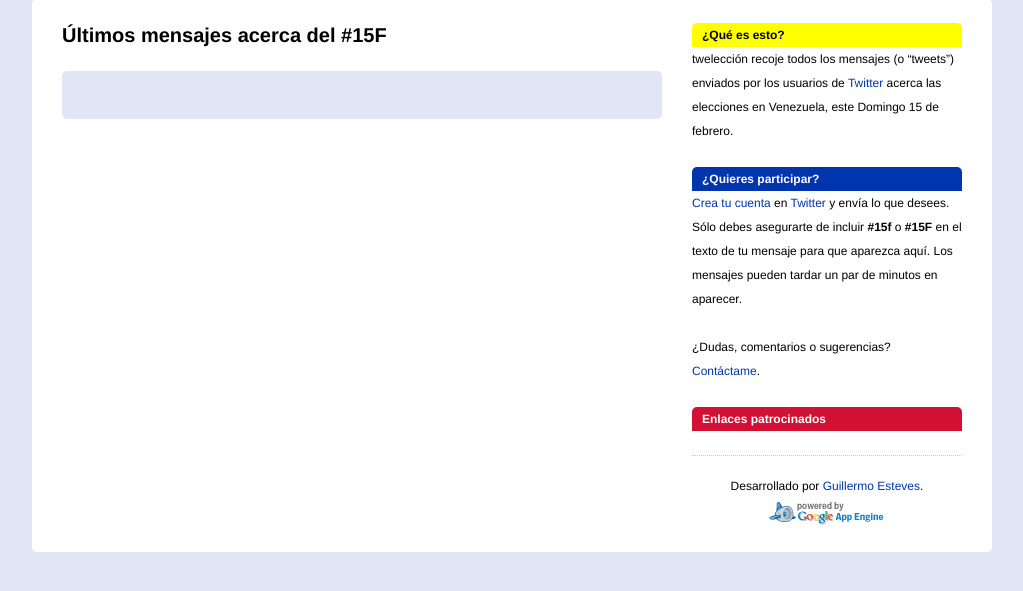
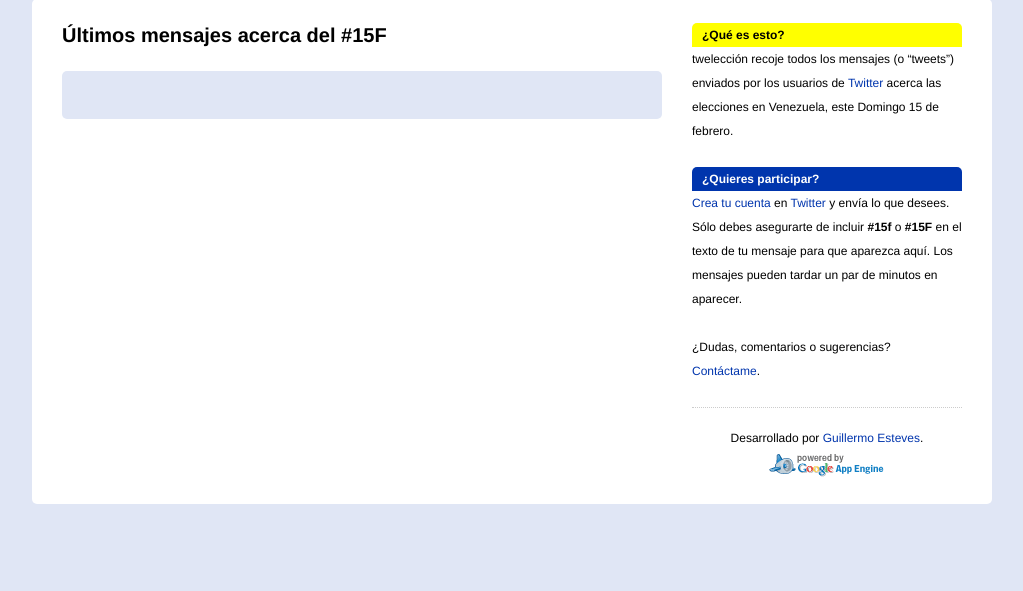
Before and after one commit to gesteves/tweleccion, a Django app: template templates/index.html in a window 1280 px wide. Shown: the part 73-664 px from the top of the page, without its empty margins (127-1150 px from the left). Run offline with Django 3.2, Linux system fonts and the light colour scheme; the template is opened without the code that fills it, so the values that code supplies are empty; some libraries are stand-ins or nearby versions.

Commit message:
Removed adsense

```diff
--- a/static/stylesheets/iphone.css
+++ b/static/stylesheets/iphone.css
@@ -55,7 +55,3 @@ h2 {
 h3 {
 	margin-top:2em;
 }
-.adsense {
-	padding:0 25px;
-	margin:1.5em 0;
-}
--- a/static/stylesheets/styles.css
+++ b/static/stylesheets/styles.css
@@ -196,12 +196,6 @@ p.by {
 }
 
 
-.adsense {
-	padding:0 10px;
-	margin:1.5em 0;
-}
-
-
 
 span.loading {
 	padding-left:18px;
--- a/templates/index.html
+++ b/templates/index.html
@@ -22,20 +22,6 @@
 
 	<p>¿Dudas, comentarios o sugerencias? <a href="http://twitter.com/home?status=@gesteves%20">Contáctame</a>.</p>
 
-	<h3 class="side3">Enlaces patrocinados</h3>
-	<div class="adsense">
-		<script type="text/javascript"><!--
-		google_ad_client = "pub-6143920620004344";
-		/* 250x250, created 2/11/09 */
-		google_ad_slot = "2521807187";
-		google_ad_width = 250;
-		google_ad_height = 250;
-		//-->
-		</script>
-		<script type="text/javascript"
-		src="http://pagead2.googlesyndication.com/pagead/show_ads.js">
-		</script>
-	</div>
 	<p class="by">Desarrollado por <a href="http://www.gesteves.com">Guillermo Esteves</a>.</p>
 	<p class="gae">Powered by Google App Engine.</p>
 
```
